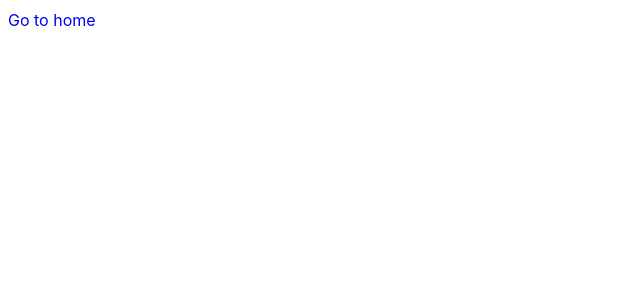
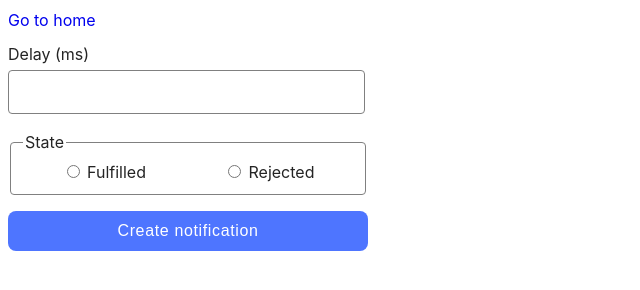
Before and after one commit to Eugene-Khonich/goit-js-hw-10, a website built with Vite: page src/2-snackbar.html in a window 1280 px wide. Shown: the whole page, without its empty margins (0-640 px from the left). Built offline with nearby package versions, Linux system fonts and the light colour scheme.

Commit message:
add snackbar

```diff
--- a/src/2-snackbar.html
+++ b/src/2-snackbar.html
@@ -10,6 +10,27 @@
   <body>
     <section>
       <a href="./index.html">Go to home</a>
+      <form class="form">
+        <label>
+          Delay (ms)
+          <input type="number" name="delay" required />
+        </label>
+
+        <fieldset>
+          <legend>State</legend>
+          <label>
+            <input type="radio" name="state" value="fulfilled" required />
+            Fulfilled
+          </label>
+          <label>
+            <input type="radio" name="state" value="rejected" required />
+            Rejected
+          </label>
+        </fieldset>
+
+        <button type="submit">Create notification</button>
+      </form>
     </section>
+    <script src="./js/2-snackbar.js" type="module"></script>
   </body>
 </html>
--- a/src/css/snackbar.css
+++ b/src/css/snackbar.css
@@ -0,0 +1,41 @@
+.form {
+  padding-top: 10px;
+  max-width: 360px;
+  display: flex;
+  flex-direction: column;
+  align-items: stretch;
+  gap: 16px;
+}
+[name='delay'] {
+  width: 345px;
+  height: 40px;
+  margin-top: 4px;
+  padding-left: 8px;
+  border: 1px solid #808080;
+  border-radius: 4px;
+  outline: none;
+  &:hover,
+  &:focus {
+    border-color: #000;
+  }
+  &:active {
+    border-color: #4e75ff;
+  }
+}
+fieldset {
+  display: flex;
+  justify-content: space-around;
+  max-width: 360px;
+  border: 1px solid #808080;
+  border-radius: 4px;
+}
+button {
+  border-radius: 8px;
+  padding: 8px 16px;
+  width: 360px;
+  height: 40px;
+  &:hover,
+  &:focus {
+    background: #6c8cff;
+  }
+}
--- a/src/js/2-snackbar.js
+++ b/src/js/2-snackbar.js
@@ -0,0 +1,38 @@
+import iziToast from 'izitoast';
+
+const form = document.querySelector('.form');
+
+form.addEventListener('submit', onSubmitBtn);
+
+function onSubmitBtn(e) {
+  e.preventDefault();
+  const delay = Number(e.target.elements.delay.value.trim());
+  const result = e.target.elements.state.value === 'fulfilled' ? true : false;
+  const promise = promiseGenerate(delay, result);
+  promise
+    .then(value => {
+      iziToast.success({
+        title: `✅ Fulfilled promise in ${value}ms`,
+        position: 'topRight',
+      });
+    })
+    .catch(err => {
+      iziToast.error({
+        title: `❌ Rejected promise in ${err}ms`,
+        position: 'topRight',
+      });
+    });
+  e.target.reset();
+}
+
+function promiseGenerate(delay, result) {
+  return new Promise((resolve, reject) => {
+    setTimeout(() => {
+      if (result) {
+        resolve(delay);
+      } else {
+        reject(delay);
+      }
+    }, delay);
+  });
+}
```
